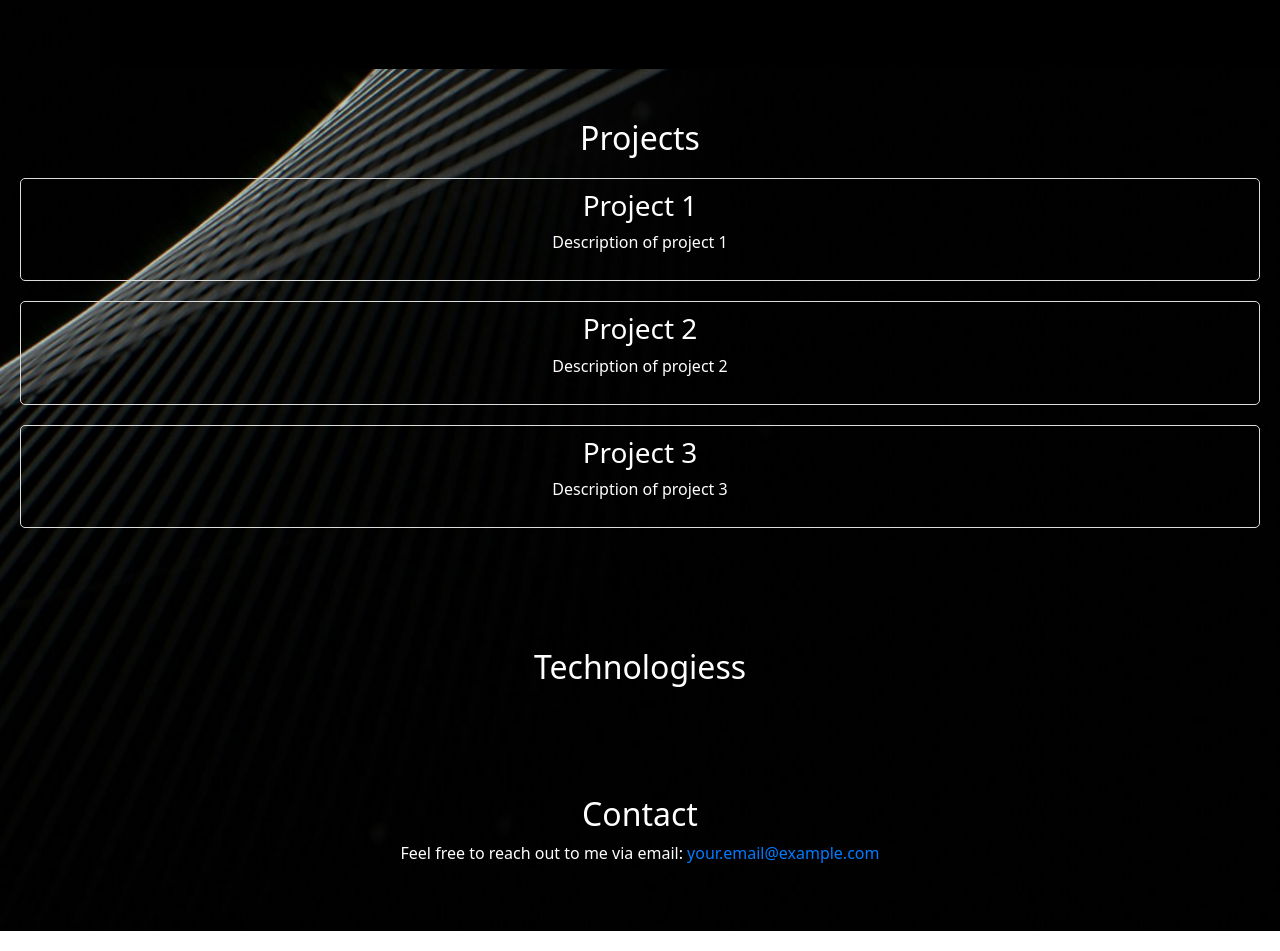
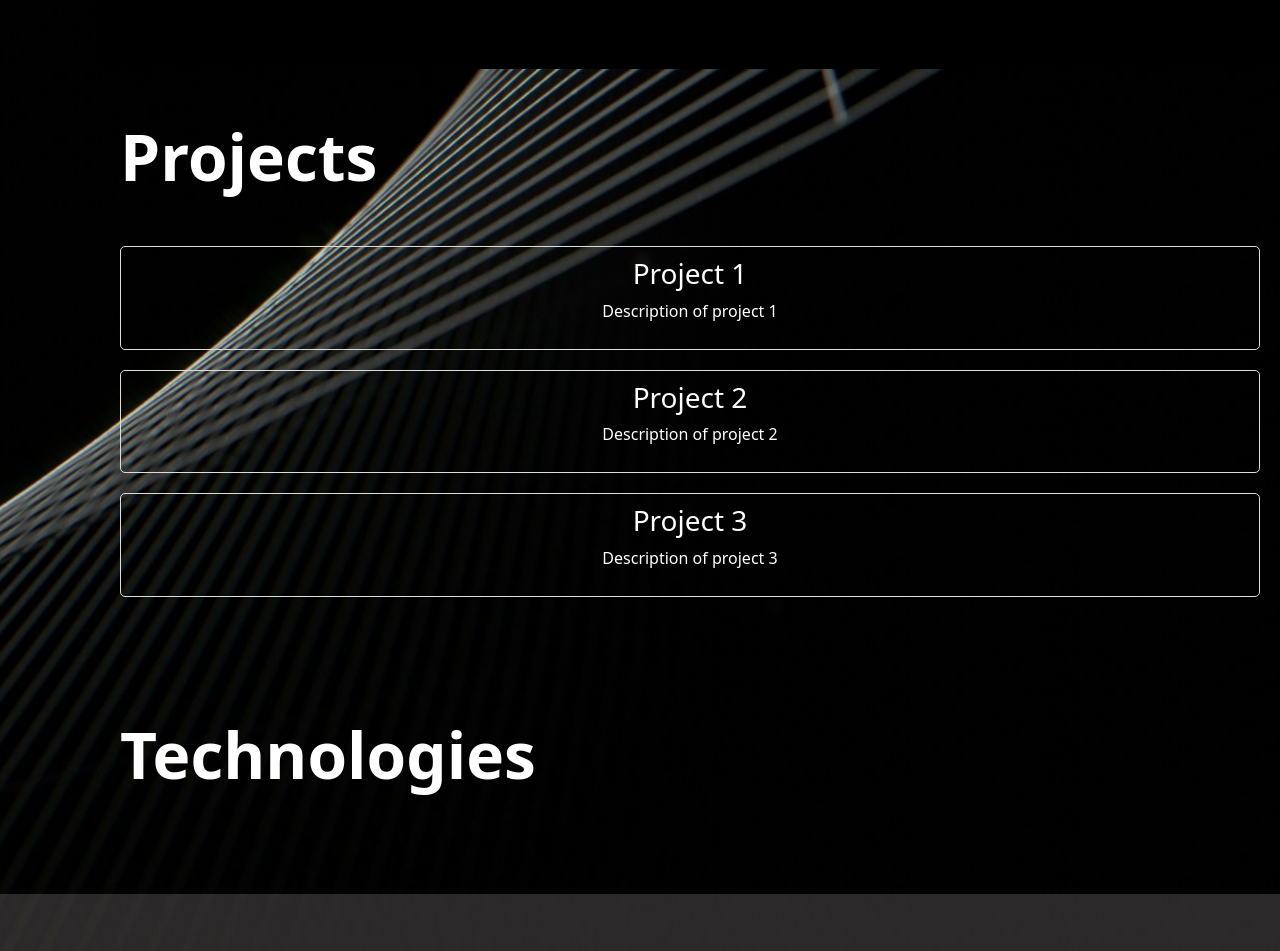
Before and after one commit to RaviniKuruppu/Ravini, a React (Create React App) app: page / in a window 1280 px wide. Shown: the part 1741-2692 px from the top of the page. Built offline with nearby package versions, Linux system fonts and the light colour scheme.

Commit message:
changes in the header

```diff
--- a/src/components/Contact.css
+++ b/src/components/Contact.css
@@ -1,5 +1,7 @@
 .contact {
   color: #fff;
+
+  background-color: #9e979744;
   }
 
   .contact a {
@@ -10,3 +12,13 @@
   .contact a:hover {
     text-decoration: underline;
   }
+
+  .contact h2 {
+    margin-left: 100px; /* Add some spacing from the left edge */
+    font-size: 3.5rem; /* Make the text large */
+    text-align: left; /* Align the text to the left */
+    font-weight: bold; /* Optional: Make the text bold */
+    /* color: #fff;  */
+    color: #ffd700;
+    margin-bottom: 50px;
+  }
--- a/src/components/Experience.css
+++ b/src/components/Experience.css
@@ -43,6 +43,7 @@
     height: 80px;
     border-radius: 50%;
     border: 5px solid #ffd700;
+    /* border: 5px solid #0026ffae; */
   }
 
   .timeline-content {
@@ -57,6 +58,7 @@
     margin: 0;
     font-size: 1.5rem;
     color: #ffd700;
+    /* color: #008cff; */
   }
 
   .timeline-content p {
--- a/src/components/Projects.css
+++ b/src/components/Projects.css
@@ -1,5 +1,5 @@
 .projects {
-
+  margin-left: 100px; /* Add some spacing from the left edge */
   color: #fff;
   }
 
@@ -9,3 +9,11 @@
     border: 1px solid #ddd;
     border-radius: 5px;
   }
+
+  .projects h2 {
+    font-size: 4rem; /* Make the text large */
+    text-align: left; /* Align the text to the left */
+    font-weight: bold; /* Optional: Make the text bold */
+    color: #fff; /* Adjust color as needed */
+    margin-bottom: 50px;
+  }
--- a/src/components/Technologies.css
+++ b/src/components/Technologies.css
@@ -0,0 +1,11 @@
+.technologies{
+    margin-left: 100px; /* Add some spacing from the left edge */
+}
+
+.technologies h2 {
+    font-size: 4rem; /* Make the text large */
+    text-align: left; /* Align the text to the left */
+    font-weight: bold; /* Optional: Make the text bold */
+    color: #fff; /* Adjust color as needed */
+    margin-bottom: 50px;
+  }
--- a/src/components/Technologies.js
+++ b/src/components/Technologies.js
@@ -4,7 +4,7 @@ import './Technologies.css';
 function Technologies() {
     return (
         <section id="technologies" className="technologies">
-        <h2>Technologiess</h2>
+        <h2>Technologies</h2>
         </section>
     );
   }
```
